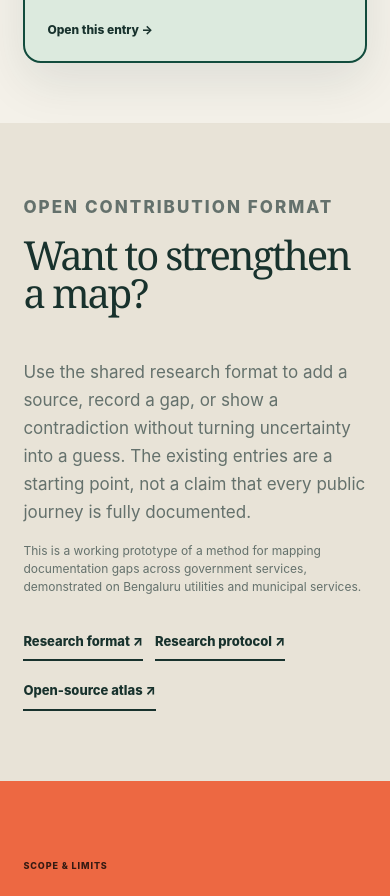
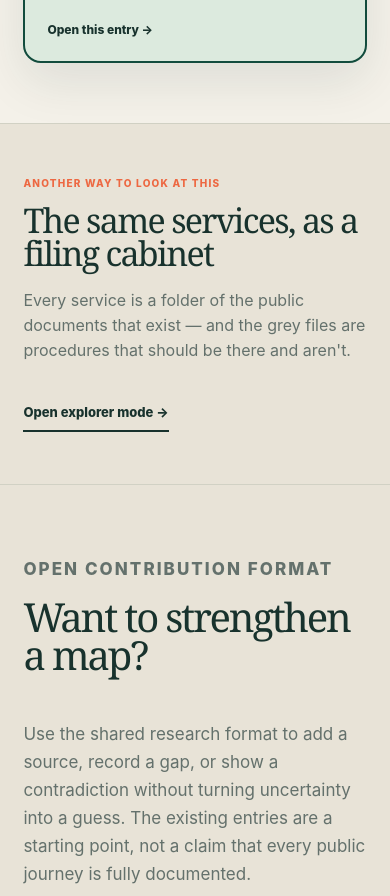
Before and after one commit to salmanneedsajob/public-service-dependency-atlas, a Next.js app: page / in a window 390 px wide. Shown: the part 7100-7996 px from the top of the page. Built offline with nearby package versions, Linux system fonts and the light colour scheme.

Commit message:
feat: add explorer mode strip

```diff
--- a/app/globals.css
+++ b/app/globals.css
@@ -173,6 +173,7 @@ h1 {
 .directory-status-key b { color: var(--ink); }
 .missing-directory-link { width: max-content; color: var(--ink); font-size: 12px; font-weight: 850; text-decoration-thickness: 2px; text-underline-offset: 4px; }
 .section-onward-link { display: inline-block; width: max-content; margin-top: 30px; color: #fffdf7; font-size: 12px; font-weight: 850; text-decoration-thickness: 2px; text-underline-offset: 4px; }
+.explorer-strip { display: grid; grid-template-columns: minmax(0, 1fr) auto; gap: 32px; align-items: end; border-top: 1px solid var(--line); border-bottom: 1px solid var(--line); padding: clamp(52px, 7vw, 88px) clamp(20px, 6vw, 92px); background: var(--paper-deep); }.explorer-strip h2 { max-width: 720px; margin: 14px 0 0; font-family: Georgia, serif; font-size: clamp(34px, 4vw, 58px); font-weight: 500; letter-spacing: -.05em; line-height: .98; }.explorer-strip p:last-child { max-width: 660px; margin: 18px 0 0; color: var(--muted); font-size: 16px; line-height: 1.55; }.explorer-strip-link { width: max-content; border-bottom: 2px solid currentColor; padding: 8px 0; color: var(--ink); font-size: 13px; font-weight: 850; text-decoration: none; white-space: nowrap; }
 .survey-card { margin-top: 16px; color: var(--ink); }.survey-card summary { cursor: pointer; font-size: 12px; font-weight: 850; }.survey-card[open] summary { margin-bottom: 14px; }.survey-card dl { display: grid; gap: 11px; margin: 0; }.survey-card dl div { display: grid; gap: 3px; }.survey-card dt { color: var(--muted); font-size: 9px; font-weight: 850; letter-spacing: .08em; text-transform: uppercase; }.survey-card dd { margin: 0; font-size: 12px; line-height: 1.45; }.survey-card dd a, .survey-sources a { color: inherit; }.survey-card small, .survey-sources small { display: block; color: var(--muted); font-size: 9px; }.survey-sources { display: grid; gap: 7px; margin-top: 15px; border-top: 1px solid var(--line); padding-top: 12px; }.survey-sources a { font-size: 11px; line-height: 1.35; }
 .contribution { display: grid; grid-template-columns: minmax(0,.8fr) minmax(320px,1.2fr); gap: clamp(46px, 9vw, 140px); padding: clamp(70px, 9vw, 120px) clamp(20px, 6vw, 92px); background: var(--paper-deep); }.contribution p { margin: 0; color: var(--muted); font-size: 17px; line-height: 1.65; }.contribution .contribution-prototype { margin-top: 16px; font-size: 12px; line-height: 1.5; }.contribution-links { display: flex; flex-wrap: wrap; gap: 12px; margin-top: 28px; }.contribution-links a { border-bottom: 2px solid var(--ink); padding: 8px 0; font-size: 13px; font-weight: 850; text-decoration: none; }
 .primary-link {
@@ -648,7 +649,7 @@ h1 {
   h1 { font-size: clamp(48px, 15vw, 72px); }
   .ledger-subtitle { margin-top: -10px; }
   .thesis { font-size: 14px; }
-  .atlas-hero { padding-top: 74px; }.atlas-thesis { font-size: 14px; }.layer-grid, .service-grid, .contribution { grid-template-columns: 1fr; }.layer-grid article, .layer-grid article:first-child { min-height: auto; padding: 24px 0; border-right: 0; border-bottom: 1px solid rgba(255,255,255,.25); }.layer-grid article:last-child { border-bottom: 0; }.layer-grid h3 { margin-top: 28px; }.service-card { min-height: 220px; }
+  .atlas-hero { padding-top: 74px; }.atlas-thesis { font-size: 14px; }.layer-grid, .service-grid, .contribution, .explorer-strip { grid-template-columns: 1fr; }.layer-grid article, .layer-grid article:first-child { min-height: auto; padding: 24px 0; border-right: 0; border-bottom: 1px solid rgba(255,255,255,.25); }.layer-grid article:last-child { border-bottom: 0; }.layer-grid h3 { margin-top: 28px; }.service-card { min-height: 220px; }.explorer-strip-link { justify-self: start; }
   .reading-key-intro { grid-template-columns: 1fr; }
   .reading-grade-key { grid-template-columns: 1fr 1fr; }
   .official-source-grid { grid-template-columns: 1fr; }
--- a/app/page.tsx
+++ b/app/page.tsx
@@ -88,6 +88,15 @@ export default function AtlasHome() {
         </div>
       </section>
 
+      <section className="explorer-strip" aria-labelledby="explorer-strip-heading">
+        <div>
+          <p className="eyebrow">Another way to look at this</p>
+          <h2 id="explorer-strip-heading">The same services, as a filing cabinet</h2>
+          <p>Every service is a folder of the public documents that exist — and the grey files are procedures that should be there and aren&apos;t.</p>
+        </div>
+        <Link className="explorer-strip-link" href="/explorer">Open explorer mode →</Link>
+      </section>
+
       <section className="contribution" id="method" aria-labelledby="contribution-heading">
         <div>
           <p className="step-label">Open contribution format</p>
```
